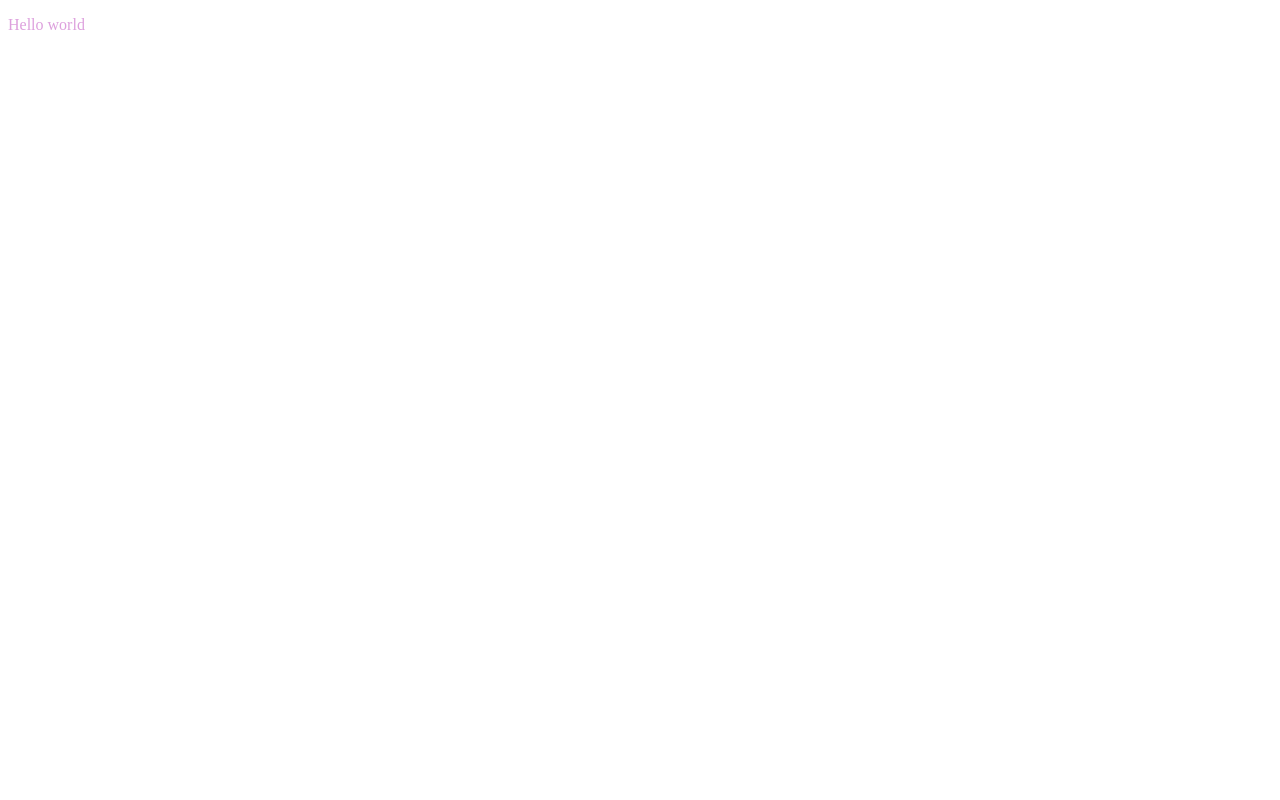
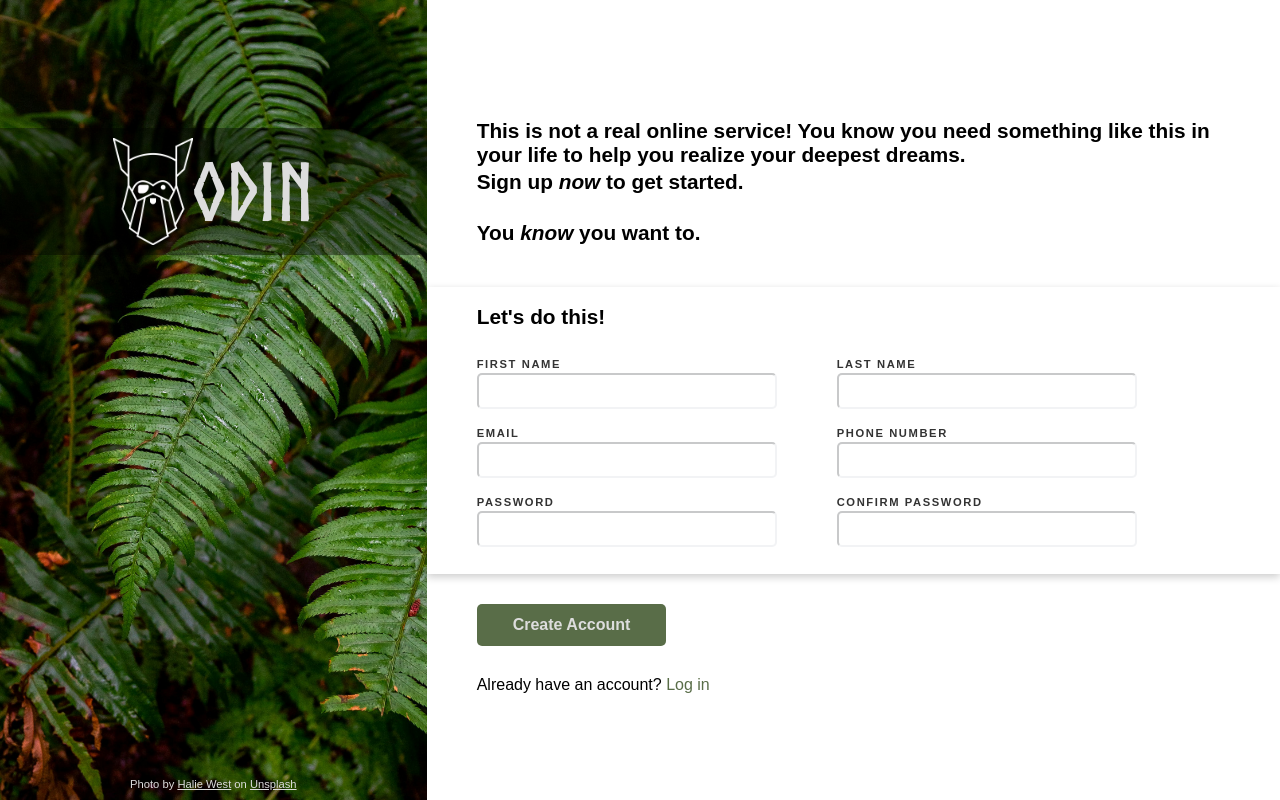
Before and after one commit to Sekaii22/odin-sign-up-form, a plain HTML site: page index.html in a window 1280 px wide. Drawn offline with Linux system fonts and the light colour scheme.

Commit message:
Add styling to content

```diff
--- a/index.html
+++ b/index.html
@@ -8,6 +8,66 @@
     <script src="index.js" defer></script>
 </head>
 <body>
-    <p class="test-text">Hello world</p>
+    <div class="content">
+        <section class="left-content">
+            <div class="logo">
+                <img class="odin-img-logo" src="images/odin-lined.png" alt="The Odin Project Logo">
+                <p class="odin-text-logo">ODIN</p>
+            </div>
+            <p class="credit">Photo by <span class="underlined">Halie West</span> on <span class="underlined">Unsplash</span></p>
+        </section>
+        <section class="right-content">
+            <div class="top">
+                <div class="para1">
+                    <p>This is not a real online service! You know you need something like this in your life to help you realize your deepest dreams.</p>
+                    <p>Sign up <i>now</i> to get started.</p>
+                </div>
+                <div class="para2">
+                    <p>You <i>know</i> you want to.</p>
+                </div>
+            </div>
+
+            <div class="form-container">
+                <p class="call-to-action">Let's do this!</p>
+                <form action="" method="post">
+                    <div class="form-row">
+                        <div>
+                            <label for="first-name">FIRST NAME</label>
+                            <input type="text" name="first-name" id="first-name">
+                        </div>
+                        <div>
+                            <label for="last-name">LAST NAME</label>
+                            <input type="text" name="last-name" id="last-name">
+                        </div>
+                    </div>
+                    <div class="form-row">
+                        <div>
+                            <label for="email">EMAIL</label>
+                            <input type="email" name="email" id="email">
+                        </div>
+                        <div>
+                            <label for="phone-num">PHONE NUMBER</label>
+                            <input type="tel" name="phone-num" id="phone-num">
+                        </div>
+                    </div>
+                    <div class="form-row">
+                        <div>
+                            <label for="pwd">PASSWORD</label>
+                            <input type="password" name="pwd" id="pwd">
+                        </div>
+                        <div>
+                            <label for="pwd-confirm">CONFIRM PASSWORD</label>
+                            <input type="password" name="pwd-confirm" id="pwd-confirm">
+                        </div>
+                    </div>
+                </form>
+            </div>
+
+            <div class="bottom">
+                <button class="create-acc-btn">Create Account</button>
+                <p>Already have an account? <a href="">Log in</a></p>
+            </div>
+        </section>
+    </div>
 </body>
 </html>
--- a/styles.css
+++ b/styles.css
@@ -7,7 +7,170 @@
     font-display: swap;
 }
 
+* {
+    padding: 0;
+    margin: 0;
+    box-sizing: border-box;
+}
 
-.test-text {
-    color: plum;
+body {
+    min-height: 100vh;
+    display: flex;
+    font-family: Arial, Helvetica, sans-serif;
 }
+
+.content {
+    display: flex;
+    width: 100%;
+}
+
+/* left content */
+.left-content {
+    display: flex;
+    flex-direction: column;
+    justify-content: space-between;
+    flex: 1;
+
+    background-image: url(images/halie-west-25xggax4bSA-unsplash.jpg);
+    background-size: cover;
+    background-repeat: no-repeat;
+    color: #DDDDDD;
+    padding-top: 10%;
+}
+
+.logo {
+    display: flex;
+    align-items: center;
+    justify-content: center;
+    flex-wrap: wrap;
+
+    background-color: rgba(0,0,0, 0.4);
+    padding: 10px;
+}
+
+.odin-img-logo {
+    width: 80px;
+    height: auto;
+}
+
+.odin-text-logo {
+    font-family: 'Norse', sans-serif;
+    font-size: 5rem;
+}
+
+.credit {
+    font-size: 0.7rem;
+    text-align: center;
+    padding: 20px 10px 10px 10px ;
+}
+
+.underlined {
+    text-decoration: underline;
+}
+
+/* right content */
+.right-content {
+    display: flex;
+    flex-direction: column;
+    justify-content: center;
+    gap: 30px;
+    flex: 2
+}
+
+.top,
+.form-container,
+.bottom {
+    padding-left: 50px;
+    padding-right: 50px;
+}
+
+/* right top content */
+.top {
+    font-weight: bold;
+    font-size: 1.3rem;
+}
+
+.para1,
+.para2 {
+    padding: 12px 0;
+    max-inline-size: 66ch;
+}
+
+.para1 p {
+    margin-bottom: 3px;
+}
+
+/* right middle content */
+.form-container {
+    box-shadow: 0 3px 8px rgba(0, 0, 0, 0.2);
+    padding-top: 18px;
+    padding-bottom: 18px;
+}
+
+.call-to-action {
+    font-weight: bold;
+    font-size: 1.3rem;
+    margin-bottom: 20px;
+}
+
+label {
+    font-weight: bold;
+    font-size: 0.7rem;
+    letter-spacing: 0.1rem;
+    color: #333333;
+    display: block;
+    margin-bottom: 3px;
+}
+
+.form-row {
+    display: flex;
+    flex-wrap: wrap;
+}
+
+.form-row > div {
+    padding-top: 9px;
+    padding-bottom: 9px;
+    margin-right: 60px;
+}
+
+input[type=text],
+input[type=email],
+input[type=tel],
+input[type=password] {
+    height: 36px;
+    width: 300px;
+    padding: 0 14px;
+    border-color: #e5e7eb81;
+    border-radius: 5px;
+    font-size: 1rem;
+}
+
+input[type=email]:invalid {
+    border-color: red;
+}
+
+input:focus {
+    outline: 2px solid rgb(0, 0, 255, 0.5);
+    border: none;
+}
+
+/* right bottom content */
+.create-acc-btn {
+    background-color: #596D48;
+    color: #DDDDDD;
+    border: none;
+    border-radius: 5px;
+    padding: 12px 36px;
+    font-size: 1rem;
+    font-weight: bold;
+    margin-bottom: 30px;
+}
+
+.bottom p {
+    font-size: 1rem;
+}
+
+.bottom a {
+    text-decoration: none;
+    color: #596D48;
+}
```
